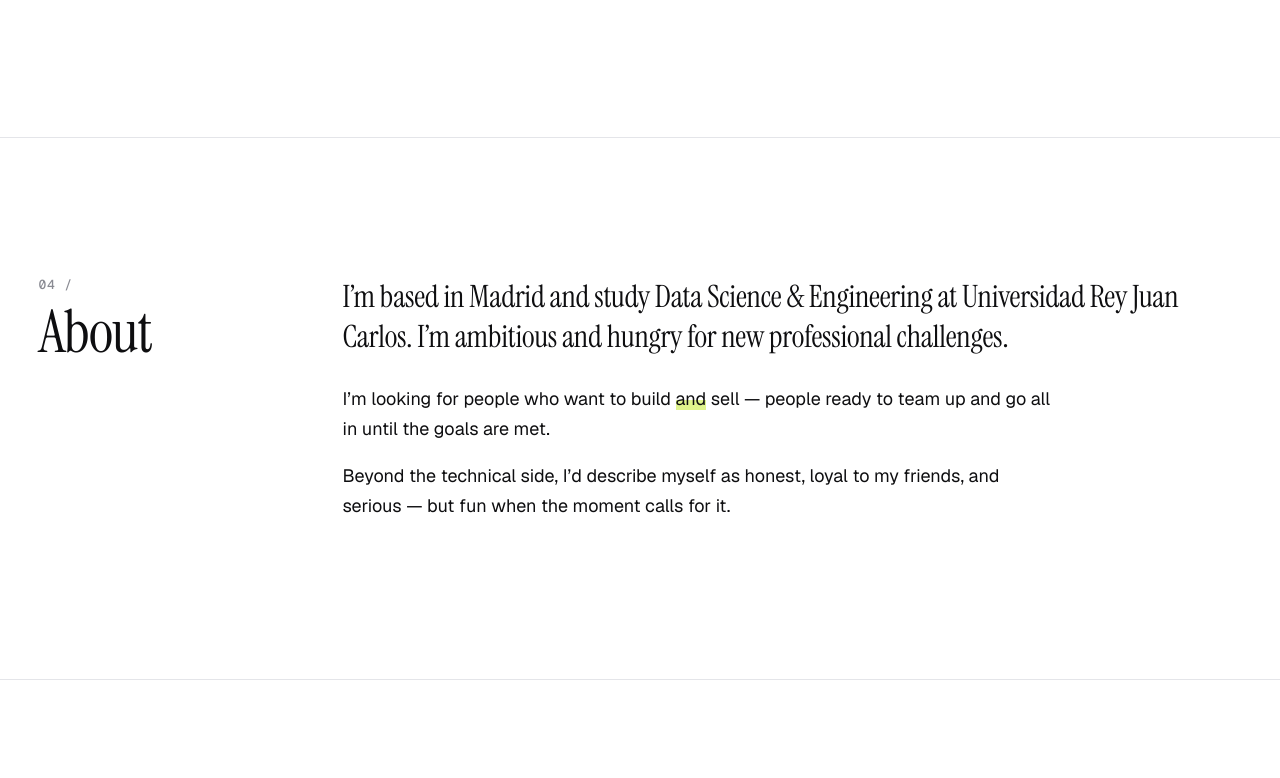
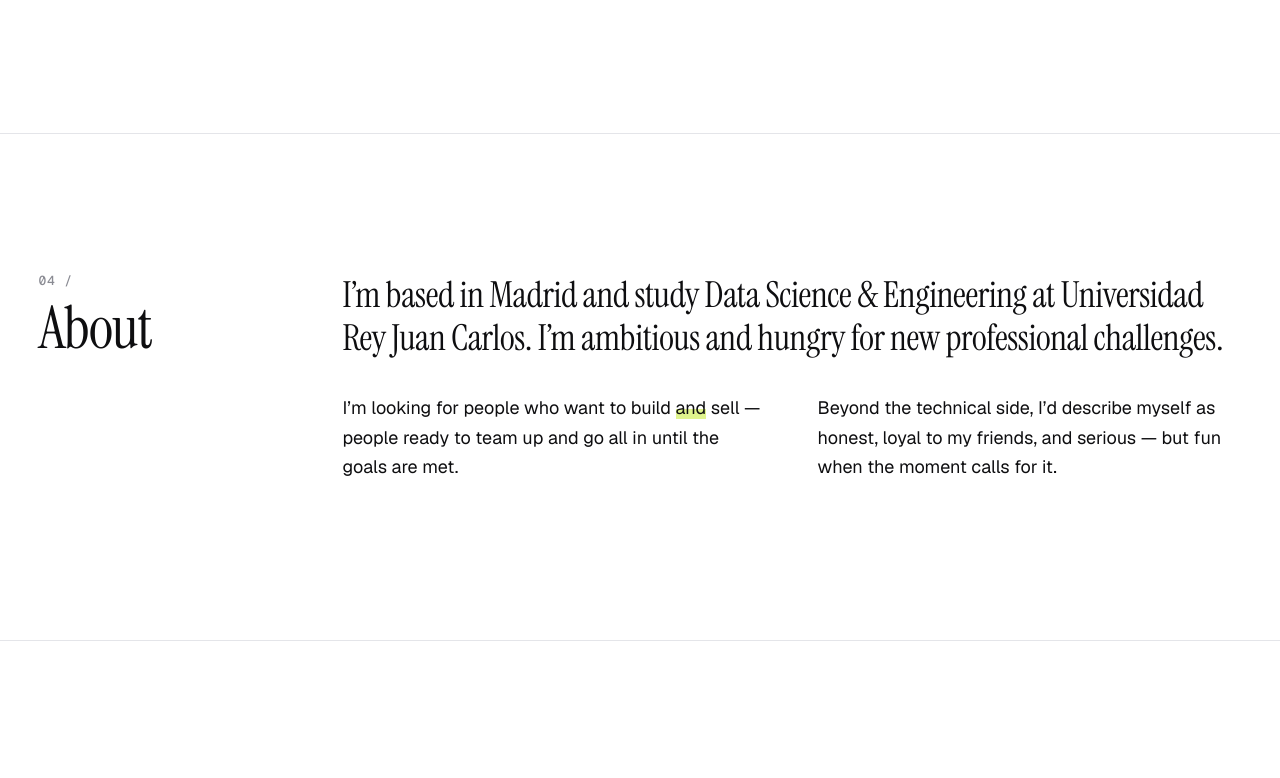
Before and after one commit to Brunoarnaiz/brunoarnaiz.github.io, a plain HTML site: page index.html in a window 1280 px wide. Shown: the part 5617-6395 px from the top of the page. Drawn offline with nearby package versions, Linux system fonts and the light colour scheme.

Commit message:
Big serif texts run the full width; body text in two columns
- "How I build", "About" and "Contact" openers span the whole column
  (no max width, lines fill to the right edge)
- Body paragraphs under them flow in two columns on wide screens,
  one column on phones
- Freelance note no longer capped at 60ch

Co-Authored-By: Claude Opus 5.5 <noreply@anthropic.com>
Claude-Session: https://claude.ai/code/session_012uk86wb7wC8ncVnHyrztvN

```diff
--- a/index.html
+++ b/index.html
@@ -245,8 +245,10 @@
       <div class="sec-body">
         <div class="manifesto reveal">
           <p class="opener" data-i18n="how.p1">If you’ve made it this far, something caught your eye. Here’s the big picture: how an agentic operating system really works when it’s designed from day one to integrate AI natively.</p>
+          <div class="cols">
           <p data-i18n="how.p2">First, you lay out on paper all the information you’ll handle — down to the least significant field. Separately, you list every process that people or programs do today and that AI can genuinely take over. With that, you can build the database tables and the agents that read from and write to them. That way, no matter how much the database grows or how much time passes, the agents leave a trace of their work, and the AI can understand where the business is heading — its strengths and its weak spots.</p>
           <p data-i18n="how.p3">That’s why Neuvora and StudyFlow are technically the same thing: same stack, same structure, different customer. Neuvora is for business owners; StudyFlow is for students.</p>
+          </div>
         </div>
 
         <p class="pieces reveal" data-i18n="how.pieces">agents ⇄ database ⇄ control panel</p>
@@ -299,8 +301,10 @@
       </header>
       <div class="sec-body about">
         <p class="opener reveal" data-i18n="about.p1">I’m based in Madrid and study Data Science &amp; Engineering at Universidad Rey Juan Carlos. I’m ambitious and hungry for new professional challenges.</p>
-        <p class="reveal" data-i18n="about.p2">I’m looking for people who want to build <em>and</em> sell — people ready to team up and go all in until the goals are met.</p>
-        <p class="reveal" data-i18n="about.p3">Beyond the technical side, I’d describe myself as honest, loyal to my friends, and serious — but fun when the moment calls for it.</p>
+        <div class="cols reveal">
+          <p data-i18n="about.p2">I’m looking for people who want to build <em>and</em> sell — people ready to team up and go all in until the goals are met.</p>
+          <p data-i18n="about.p3">Beyond the technical side, I’d describe myself as honest, loyal to my friends, and serious — but fun when the moment calls for it.</p>
+        </div>
       </div>
     </div>
   </section>
--- a/styles.css
+++ b/styles.css
@@ -235,9 +235,16 @@ strong { font-weight: 600; }
 @keyframes flow { to { stroke-dashoffset: -18; } }
 
 /* ── how I build ── */
-.manifesto { max-width: 66ch; }
 .manifesto p { margin: 0 0 18px; font-size: 17px; line-height: 1.7; text-wrap: pretty; }
-.opener { font: 400 clamp(1.5rem, 2.4vw, 2rem)/1.3 var(--f-display) !important; letter-spacing: -0.01em; }
+/* big serif lines run the full width of the column */
+.opener {
+  font: 400 clamp(1.6rem, 2.8vw, 3.1rem)/1.2 var(--f-display) !important; letter-spacing: -0.012em;
+  max-width: none !important; text-wrap: pretty; margin-bottom: clamp(22px, 2.6vw, 36px) !important;
+}
+/* body text under an opener: two columns on wide screens so it also fills the width */
+.cols { column-count: 2; column-gap: clamp(28px, 4vw, 64px); }
+.cols p { margin: 0 0 18px; break-inside: auto; }
+@media (max-width: 760px) { .cols { column-count: 1; } }
 .pieces {
   margin: 36px 0 18px; font: 500 13px/1.5 var(--f-mono); color: var(--muted); letter-spacing: .04em;
 }
@@ -267,12 +274,11 @@ strong { font-weight: 600; }
 .stack i { font-style: normal; color: var(--faint); font-size: .9em; }
 
 /* ── about ── */
-.about p { margin: 0 0 18px; max-width: 60ch; font-size: 18px; line-height: 1.65; text-wrap: pretty; }
-.about .opener { margin-bottom: 26px; }
+.about p { margin: 0 0 18px; font-size: 18px; line-height: 1.65; text-wrap: pretty; }
 .about em { font-style: normal; background: linear-gradient(transparent 58%, var(--lime-soft) 58%); }
 
 /* ── contact ── */
-.contact-lede { margin: 0 0 32px; max-width: 24ch; font: 400 clamp(1.9rem, 4vw, 3.2rem)/1.08 var(--f-display); letter-spacing: -0.015em; text-wrap: balance; }
+.contact-lede { margin: 0 0 clamp(28px, 3vw, 44px); font: 400 clamp(2rem, 4.3vw, 4.6rem)/1.06 var(--f-display); letter-spacing: -0.018em; text-wrap: pretty; }
 .links { list-style: none; margin: 0; padding: 0; border-top: 1px solid var(--fg); }
 .links a {
   display: grid; grid-template-columns: 120px minmax(0, 1fr) auto; align-items: baseline; gap: 18px;
@@ -284,7 +290,7 @@ strong { font-weight: 600; }
 .lk { font: 500 12px/1 var(--f-mono); letter-spacing: .12em; text-transform: uppercase; color: var(--muted); }
 .lv { font: 400 clamp(1.4rem, 2.6vw, 2rem)/1.1 var(--f-display); letter-spacing: -0.01em; overflow-wrap: anywhere; }
 .ar { font: 400 18px/1 var(--f-mono); }
-.freelance { margin: 28px 0 0; display: flex; gap: 12px; align-items: baseline; color: var(--muted); font-size: 15px; max-width: 60ch; }
+.freelance { margin: 28px 0 0; display: flex; gap: 12px; align-items: baseline; color: var(--muted); font-size: 15px; }
 
 /* ── footer ── */
 .foot { border-top: 1px solid var(--line); padding-block: 28px; background: rgba(255,255,255,.85); }
```
